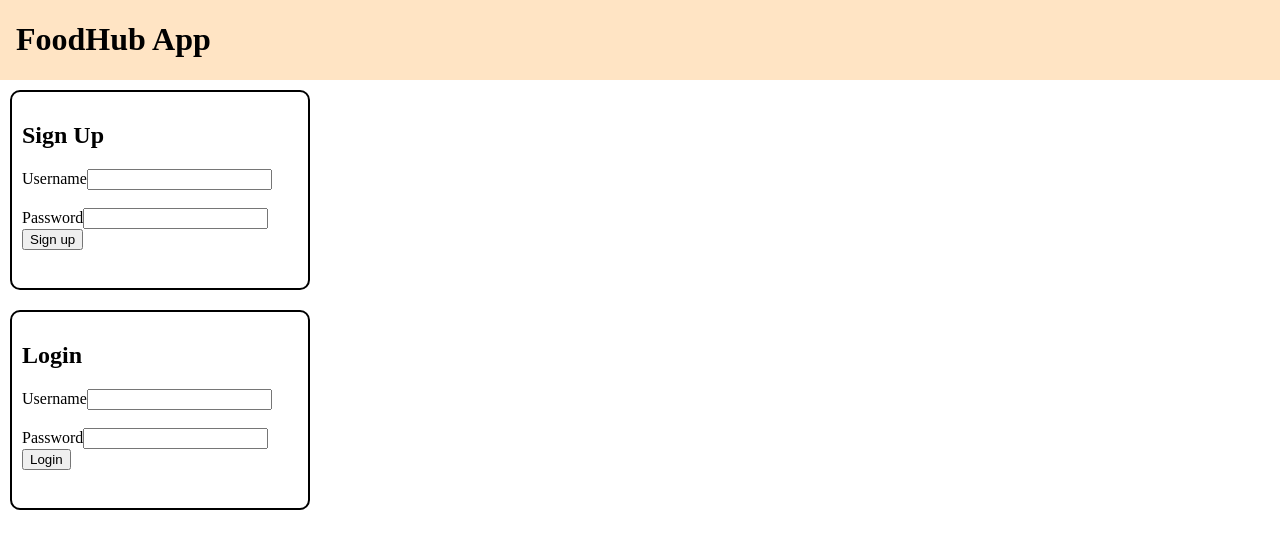
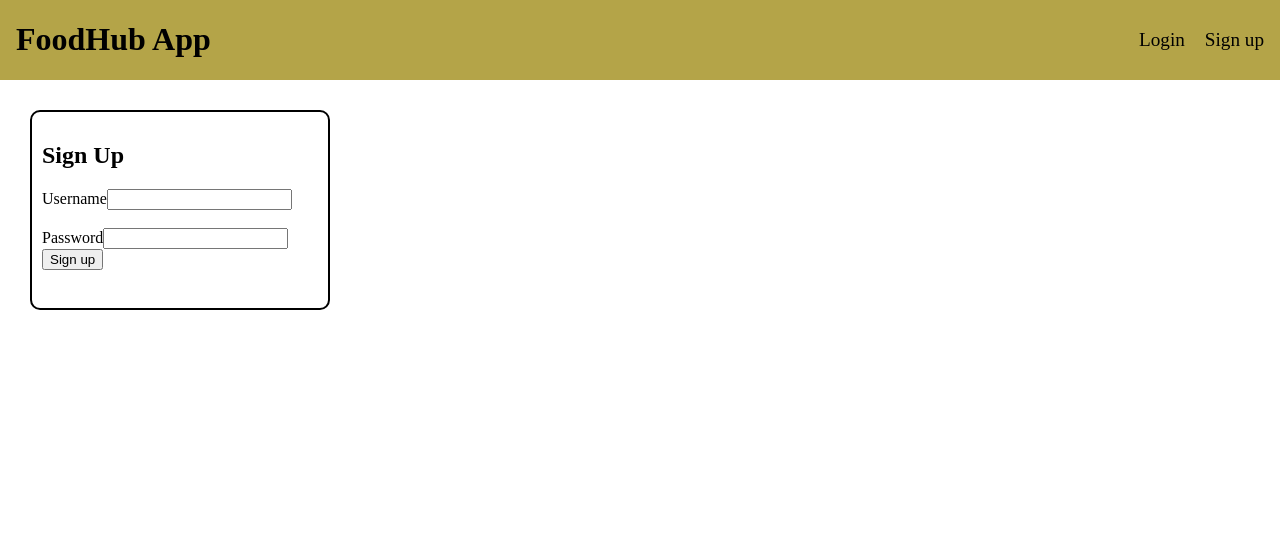
Before and after one commit to Dimitrisspr/Dimitris-Guillaume-Project, a React (Create React App) app in the folder client/client/: page /signup in a window 1280 px wide. Shown: the top 548 px of the page. Built offline with nearby package versions, Linux system fonts and the light colour scheme.

Commit message:
navbar created

```diff
--- a/client/client/src/App.css
+++ b/client/client/src/App.css
@@ -8,17 +8,22 @@ body{
 }
 
 .header{
-  position: relative;
+  background-color: rgb(180, 164, 72);
+  color: black;
   display: flex;
-  background-color: bisque;
-  gap: 2rem; padding: 0 1rem;
+  justify-content: space-between;
+  align-items: center;
+  padding: 0 1rem;
 }
 
 .container{
   display: flex;
   padding: 1;
-  margin: 0;
+  margin: 20px;
+}
 
+#btnLogout{
+  text-decoration: none;
 }
 
 .login {
@@ -28,6 +33,7 @@ body{
   border-radius: 10px;
   width: 300px;
   height: 200px;
+
 }
 
 .signup{
@@ -38,3 +44,16 @@ body{
   width: 300px;
   height: 200px;
 }
+
+#loginBtn{
+  margin: 20px;
+  text-decoration: none;
+  font-size: larger;
+  color: black;
+}
+
+#signupBtn{
+  text-decoration: none;
+  font-size: larger;
+  color: black;
+}
--- a/client/client/src/App.js
+++ b/client/client/src/App.js
@@ -4,15 +4,26 @@ import Signup from "./components/Signup";
 import DropdownMenu from "./components/Dropdown";
 import Header from "./components/Header";
 import Logout from "./components/Logout";
+import {
+  BrowserRouter as Router,
+  Switch,
+  Route,
+  Link,
+  Routes,
+} from "react-router-dom";
 
 function App() {
   return (
     <div className="App">
       <Header />
-      <Signup />
-      <Login />
-      <DropdownMenu />
-      <Logout />
+      <Routes>
+        <Route path="/login" element={<Login />} />
+        <Route path="/signup" element={<Signup />} />
+        <Route path="/" element={<DropdownMenu />} />
+
+      </Routes>
+
+      {/* <DropdownMenu /> */}
     </div>
   );
 }
--- a/client/client/src/components/Dropdown.js
+++ b/client/client/src/components/Dropdown.js
@@ -1,9 +1,10 @@
 import React, { useState } from "react";
 import { ReactDOM } from "react";
 import Logout from "./Logout";
+import Drinks from "./Pictures";
 
 const foodDrinkMap = {
-  Pizza: "Beer",
+  Pizza: "beer",
   Burger: "Milkshake",
   Sushi: "Sake",
   Taco: "Margarita",
@@ -17,6 +18,7 @@ const foodDrinkMap = {
 
 function DropdownMenu() {
   const [selectedFood, setSelectedFood] = useState("");
+  //const [selectDrink, setSelectedDrink] = useState("");
   const token = localStorage.getItem("foodToken");
   if (token)
     try {
--- a/client/client/src/components/Header.js
+++ b/client/client/src/components/Header.js
@@ -1,7 +1,19 @@
+import { Link } from "react-router-dom";
+import Logout from "./Logout";
+
 function Header() {
+  const token = localStorage.getItem("foodToken");
   return (
     <div className="header">
       <h1>FoodHub App</h1>
+      {token ? (
+        <Logout/>
+      ) : (
+        <div>
+          <Link to="/login" id="loginBtn">Login</Link>
+          <Link to="/signup" id="signupBtn">Sign up</Link>
+        </div>
+      )}
     </div>
   );
 }
--- a/client/client/src/components/Login.js
+++ b/client/client/src/components/Login.js
@@ -2,14 +2,15 @@ import axios from "axios";
 import { useState } from "react";
 import { useEffect } from "react";
 import Logout from "./Logout";
+import { useNavigate } from "react-router-dom";
 
 function Login() {
   const [username, setUsername] = useState("");
   const [password, setPassword] = useState("");
+  const navigate = useNavigate();
 
   async function loginUser(e) {
     e.preventDefault();
-    window.location.reload();
 
     let loggedIn = { username, password };
 
@@ -18,17 +19,15 @@ function Login() {
       loggedIn
     );
 
-    if (response) {
+    if (response.status === 200) {
       localStorage.setItem("foodToken", response.data);
-      console.log(response);
-
+      navigate("/");
       // navigate("./Dropdown");
     } else {
       alert("incorrect username or password");
     }
   }
-  const token = localStorage.getItem("foodToken");
-  if (!token) {
+
   return (
     <div className="container">
       <div className="login">
@@ -60,6 +59,5 @@ function Login() {
     </div>
   );
 }
-}
 
 export default Login;
--- a/client/client/src/components/Logout.js
+++ b/client/client/src/components/Logout.js
@@ -1,22 +1,30 @@
 import { useState } from "react";
 import React from "react";
 import { useEffect } from "react";
+import { useNavigate } from "react-router-dom";
 
 function Logout() {
   const [isLoggedIn, setIsLoggedIn] = useState(false);
-  function logout(e) {
-    e.preventDefault();
-    window.location.reload();
-    setIsLoggedIn(false);
-    localStorage.removeItem("foodToken");
-  }
-  const token = localStorage.getItem("foodToken");
-  if (token) {
+  const navigate = useNavigate();
+  try {
+    function logout() {
+      setIsLoggedIn(false);
+     // console.log("any message");
+      localStorage.removeItem("foodToken");
+      window.location.reload();
+
+      navigate("/login");
+    }
+
+    //const token = localStorage.getItem("foodToken");
+
     return (
-      <div>
-        <button onClick={logout}>Logout</button>
+      <div onSubmit={logout}>
+        <button id="btnLogout" onClick={logout}>Logout</button>
       </div>
     );
+  } catch (error) {
+    console.log(error);
   }
 }
 
--- /dev/null
+++ b/client/client/src/components/Pictures.js
@@ -0,0 +1,67 @@
+import React from "react";
+
+function Drinks() {
+  let beer = (
+    <img
+      src="https://images.unsplash.com/photo-1600788886242-5c96aabe3757?ixlib=rb-4.0.3&ixid=MnwxMjA3fDB8MHxzZWFyY2h8NHx8YmVlcnxlbnwwfHwwfHw%3D&auto=format&fit=crop&w=500&q=60"
+      alt="beer"
+    >Beer</img>
+  );
+  let milkshake = (
+    <img
+      src="https://images.unsplash.com/photo-1553787499-6f9133860278?ixlib=rb-4.0.3&ixid=MnwxMjA3fDB8MHxzZWFyY2h8NHx8bWlsa3NoYWtlfGVufDB8fDB8fA%3D%3D&auto=format&fit=crop&w=500&q=60"
+      alt="milkshake"
+    >milkShake</img>
+  );
+  let sake = (
+    <img
+      src="https://plus.unsplash.com/premium_photo-1668988895616-95f0ed8adba8?ixlib=rb-4.0.3&ixid=MnwxMjA3fDB8MHxzZWFyY2h8MXx8c2FrZXxlbnwwfHwwfHw%3D&auto=format&fit=crop&w=500&q=60"
+      alt="sake"
+    ></img>
+  );
+  let margarita = (
+    <img
+      src="https://plus.unsplash.com/premium_photo-1678305073412-72175855b1dc?ixlib=rb-4.0.3&ixid=MnwxMjA3fDB8MHxzZWFyY2h8MXx8bWFyZ2FyaXRhfGVufDB8fDB8fA%3D%3D&auto=format&fit=crop&w=500&q=60"
+      alt="margarita"
+    ></img>
+  );
+  let ouzo = (
+    <img
+      src="https://images.unsplash.com/photo-1515594848784-7a3f98e75f86?ixlib=rb-4.0.3&ixid=MnwxMjA3fDB8MHxzZWFyY2h8MXx8b3V6b3xlbnwwfHwwfHw%3D&auto=format&fit=crop&w=500&q=60"
+      alt="ouzo"
+    ></img>
+  );
+  let hotChocolate = (
+    <img
+      src="https://images.unsplash.com/photo-1542990253-0d0f5be5f0ed?ixlib=rb-4.0.3&ixid=MnwxMjA3fDB8MHxzZWFyY2h8Mnx8aG90JTIwY2hvY29sYXRlfGVufDB8fDB8fA%3D%3D&auto=format&fit=crop&w=500&q=60"
+      alt="hot chocolate"
+    ></img>
+  );
+  let coke = (
+    <img
+      src="https://images.unsplash.com/photo-1554866585-cd94860890b7?ixlib=rb-4.0.3&ixid=MnwxMjA3fDB8MHxzZWFyY2h8Mnx8Y29rZXxlbnwwfHwwfHw%3D&auto=format&fit=crop&w=500&q=60"
+      alt="coke"
+    ></img>
+  );
+  let aryan = (
+    <img
+      src="https://upload.wikimedia.org/wikipedia/commons/8/8e/Fresh_ayran.jpg"
+      alt="aryan"
+    ></img>
+  );
+  let chocolateMilk = (
+    <img
+      src="https://plus.unsplash.com/premium_photo-1664647903752-08d1249e7d40?ixlib=rb-4.0.3&ixid=MnwxMjA3fDB8MHxzZWFyY2h8MXx8Y2hvY29sYXRlJTIwbWlsa3xlbnwwfHwwfHw%3D&auto=format&fit=crop&w=500&q=60"
+      alt="chocolate-milk"
+    ></img>
+  );
+  let whiteWine = (
+    <img
+      src="https://images.unsplash.com/photo-1498429152472-9a433d9ddf3b?ixlib=rb-4.0.3&ixid=MnwxMjA3fDB8MHxzZWFyY2h8Mnx8d2hpdGUlMjB3aW5lfGVufDB8fDB8fA%3D%3D&auto=format&fit=crop&w=500&q=60"
+      alt="white-whine"
+    ></img>
+  );
+  return <div></div>;
+}
+
+export default Drinks;
--- a/client/client/src/components/Signup.js
+++ b/client/client/src/components/Signup.js
@@ -1,10 +1,12 @@
 import { useState } from "react";
 //import { useEffect } from "react";
 import axios from "axios";
+import { useNavigate } from "react-router-dom";
 
 function Signup() {
   const [username, setUsername] = useState("");
   const [password, setPassword] = useState("");
+  const navigate = useNavigate();
 
   async function createNewAcount(e) {
     e.preventDefault();
@@ -14,6 +16,12 @@ function Signup() {
       "http://localhost:8000/user/signup",
       newUser
     );
+    if(response.status === 200){
+      alert(response.data.msg)
+      navigate("/login")
+    } else {
+      alert("try again")
+    }
     console.log(response);
   }
   const token = localStorage.getItem("foodToken");
```
Also changed, not shown: client/client/src/index.js (+7 -6 lines), 1 other file (tests, documents, lock files or other folders). Lines whose indentation alone changed are shown as unchanged.
